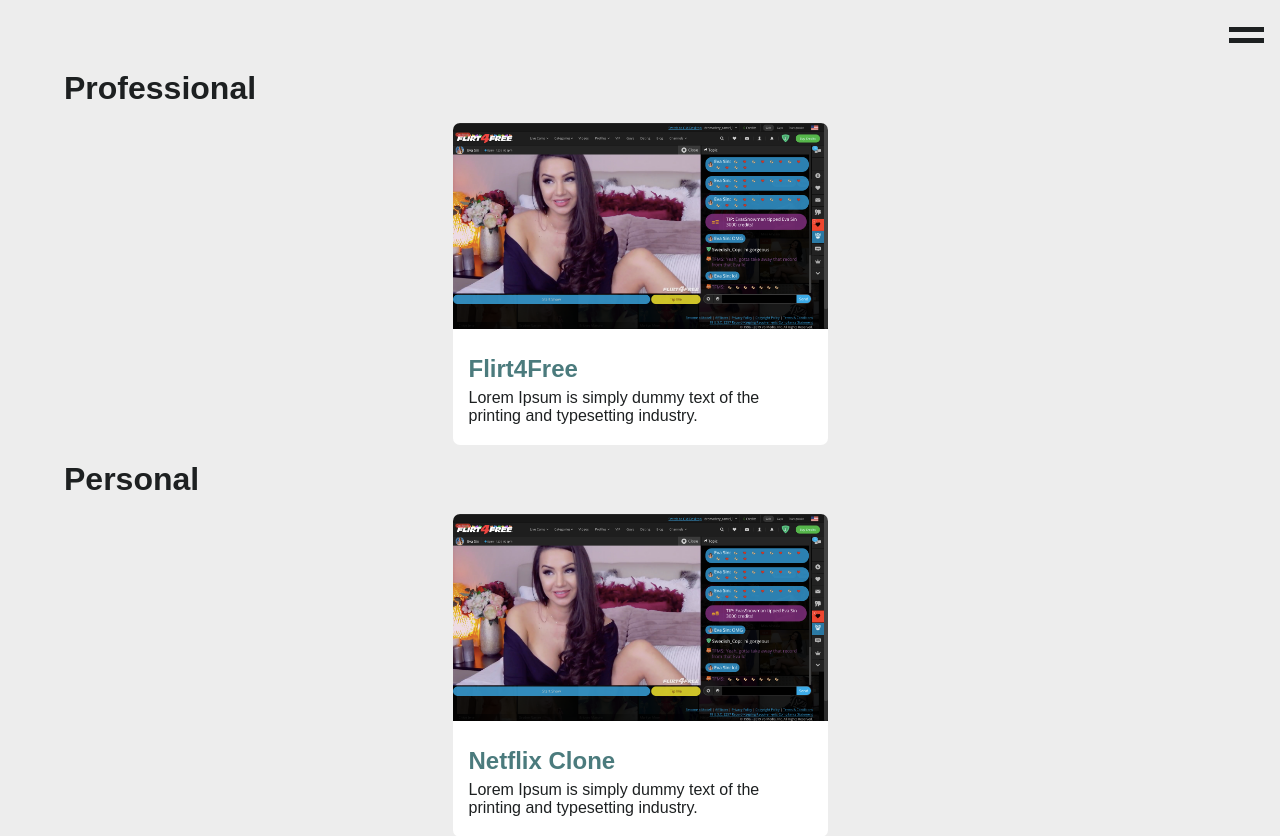
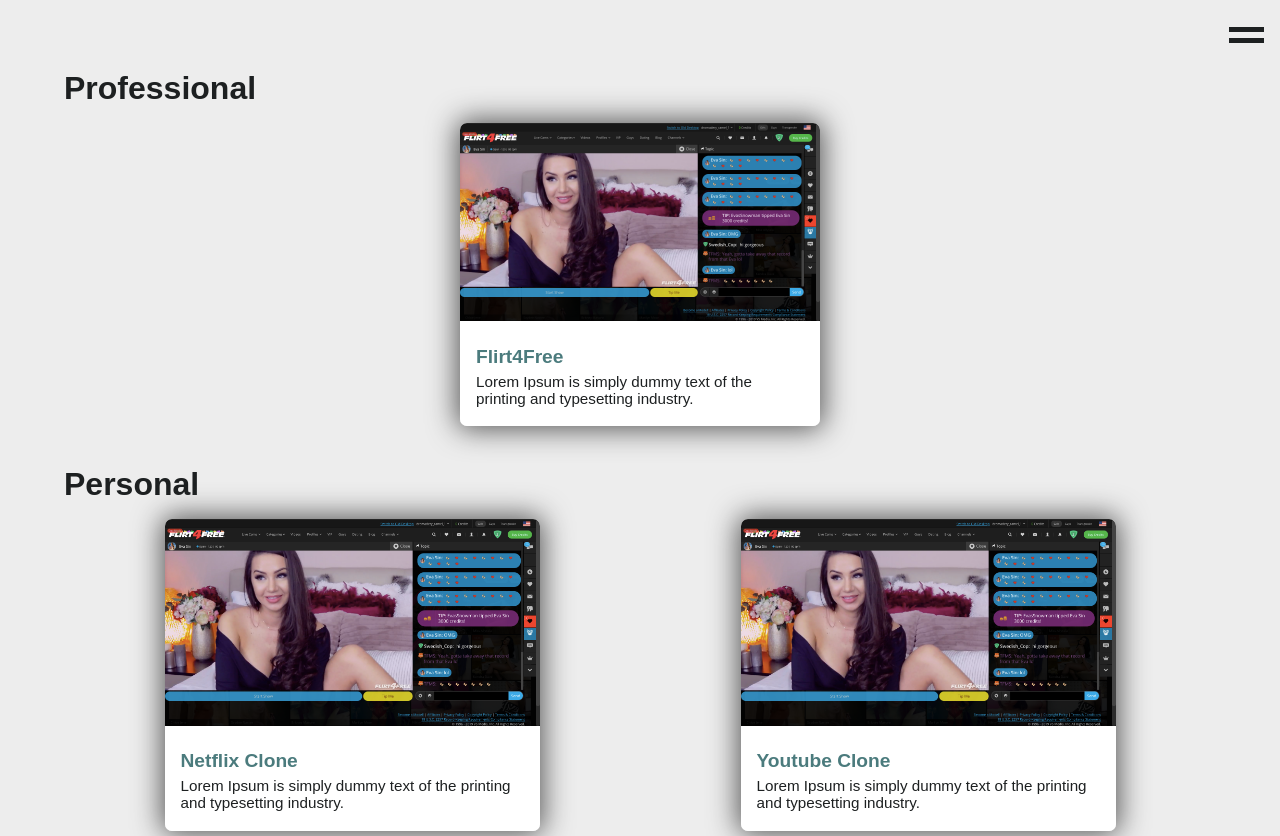
Before and after one commit to bd2187/portfolio-2019, a React app: page /work in a window 1280 px wide. Shown: the top 836 px of the page. Built offline with nearby package versions, Linux system fonts and the light colour scheme.

Commit message:
Add margins and max-width to .thumbnails-container. Give each .project-thumbnail a box-shadow and opacity on hover. Update the font-size for both the .project-title and .project-description. Style the .category-title. Add a media query for min-width 660px to create grid of thumnbails

```diff
--- a/src/components/Work/Work.css
+++ b/src/components/Work/Work.css
@@ -4,6 +4,13 @@
     flex-direction: column;
     justify-content: center;
     align-items: center;
+    margin: 0 auto;
+    margin-bottom: 1.5em;
+    max-width: 1200px;
+}
+
+.thumbnails-container:first-of-type {
+    max-width: 800px;
 }
 
 .project-img-container img,
@@ -19,6 +26,12 @@
     width: 90%;
     max-width: 375px;
     margin: 1em 0;
+    box-shadow: 0px 0px 29px 3px rgba(84, 84, 84, 1);
+    transition: opacity 0.3s ease-in-out;
+}
+
+.project-thumbnail:hover {
+    opacity: 0.5;
 }
 
 .project-link {
@@ -54,10 +67,36 @@
 
 .project-info-container .project-title {
     color: #4b7b7d;
-    font-size: 1.5em;
+    font-size: 1.2em;
+}
+
+.project-info-container .project-description {
+    font-size: 0.95em;
 }
 
 .project-info-container .project-title,
 .project-info-container .project-description {
     margin: 0.25em 0;
 }
+
+.category-title {
+    text-align: center;
+    width: 65%;
+    margin: 0.5em auto;
+    border-bottom: 1.5px solid #4b7b7d;
+    padding-bottom: 0.25em;
+    max-width: 220px;
+    color: #4b7b7d;
+}
+
+@media only screen and (min-width: 660px) {
+    .thumbnails-container {
+        flex-direction: row;
+        flex-wrap: wrap;
+        justify-content: space-around;
+    }
+
+    .project-thumbnail {
+        width: 45%;
+    }
+}
```
